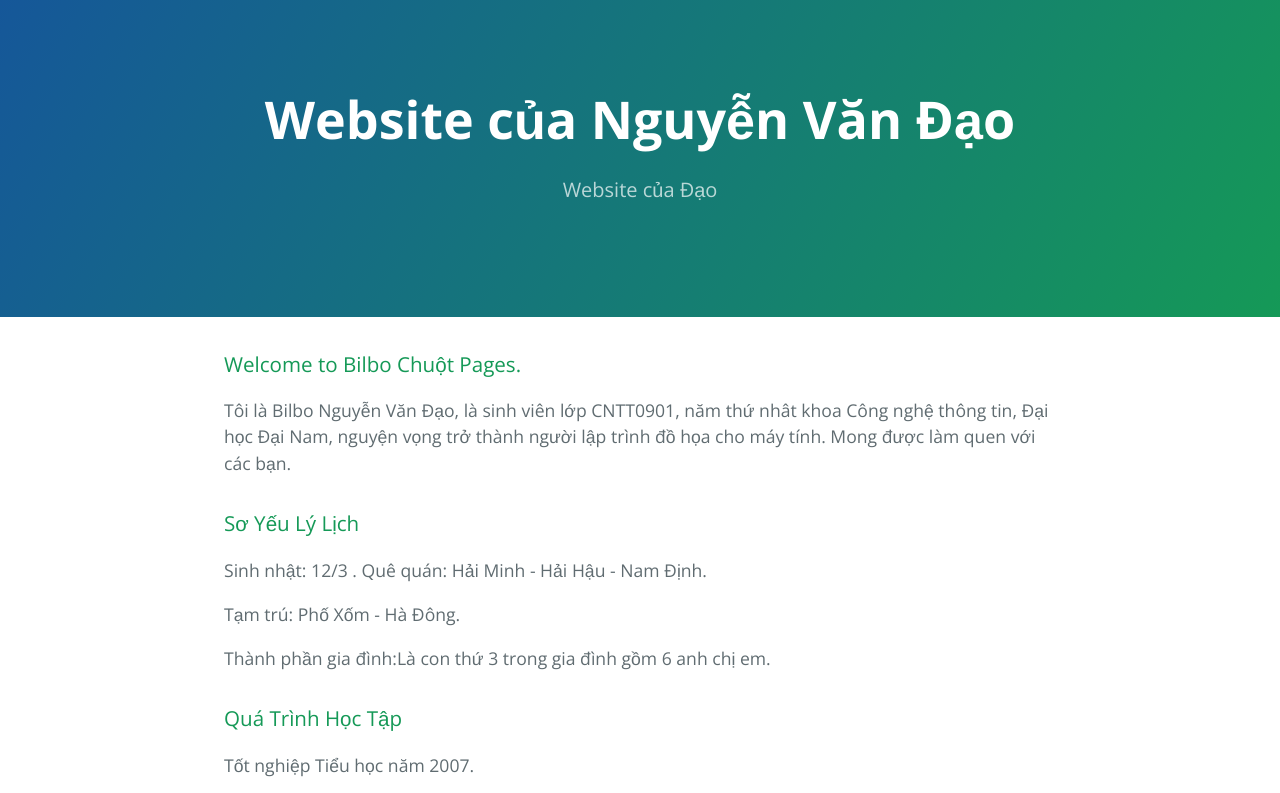
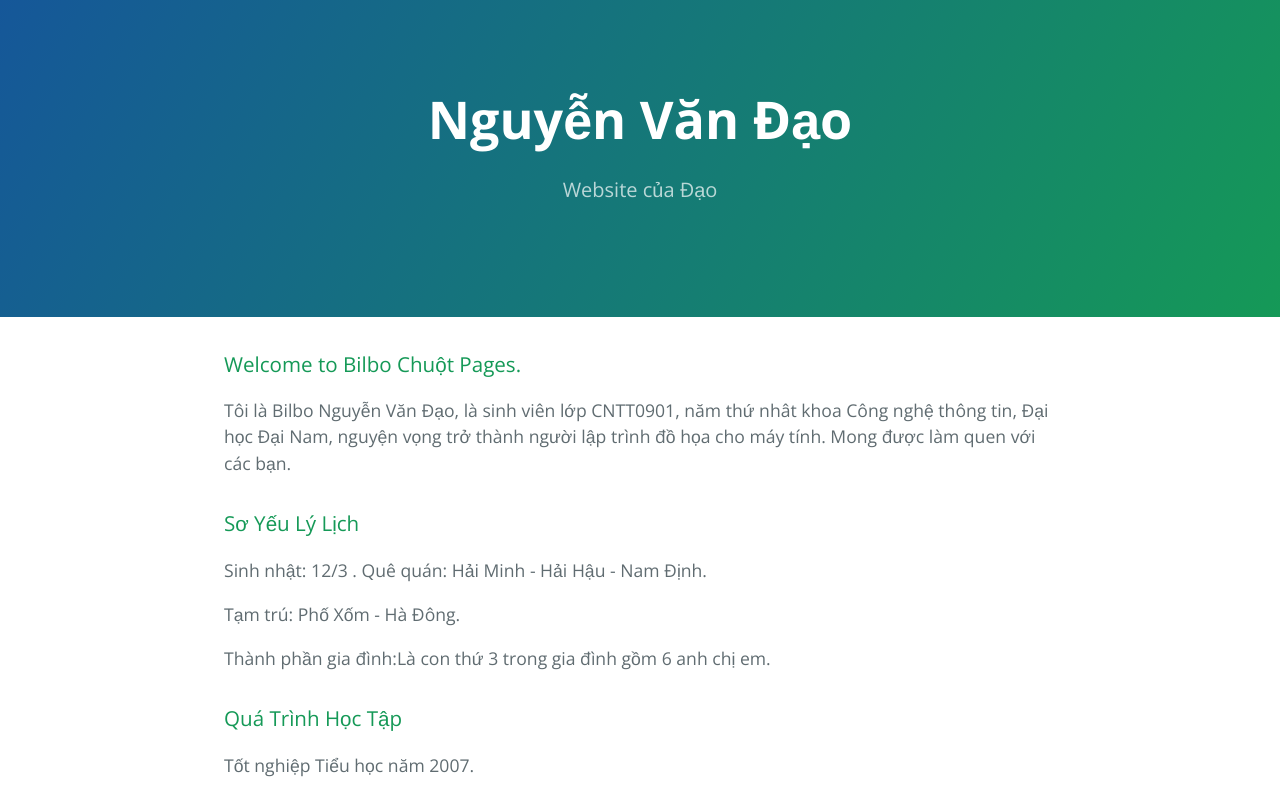
Before and after one commit to dao20022/dao0022.github.io, a plain HTML site: page index.html in a window 1280 px wide. Shown: the top 793 px of the page. Drawn offline with nearby package versions, Linux system fonts and the light colour scheme.

Commit message:
Update index.html

```diff
--- a/index.html
+++ b/index.html
@@ -2,7 +2,7 @@
 <html lang="en-us">
   <head>
     <meta charset="UTF-8">
-    <title>Website của Nguyễn Văn Đạo  by dao20022</title>
+    <title>Website của Nguyễn Văn Đạo </title>
     <meta name="viewport" content="width=device-width, initial-scale=1">
     <link rel="stylesheet" type="text/css" href="stylesheets/normalize.css" media="screen">
     <link href='https://fonts.googleapis.com/css?family=Open+Sans:400,700' rel='stylesheet' type='text/css'>
@@ -11,7 +11,7 @@
   </head>
   <body>
     <section class="page-header">
-      <h1 class="project-name">Website của Nguyễn Văn Đạo </h1>
+      <h1 class="project-name">Nguyễn Văn Đạo </h1>
       <h2 class="project-tagline">Website của Đạo </h2>
     </section>
 
```
